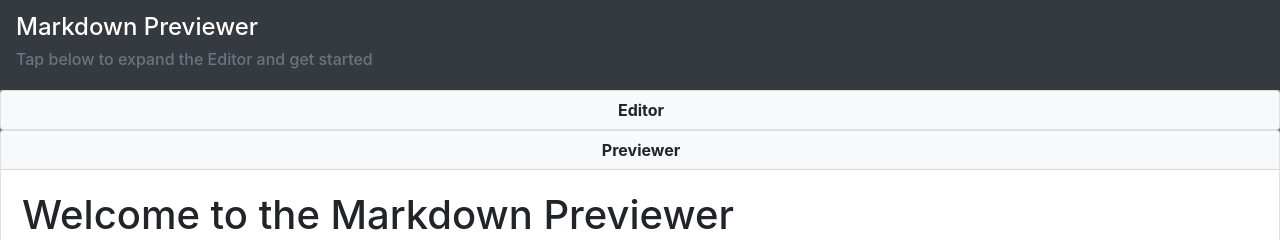
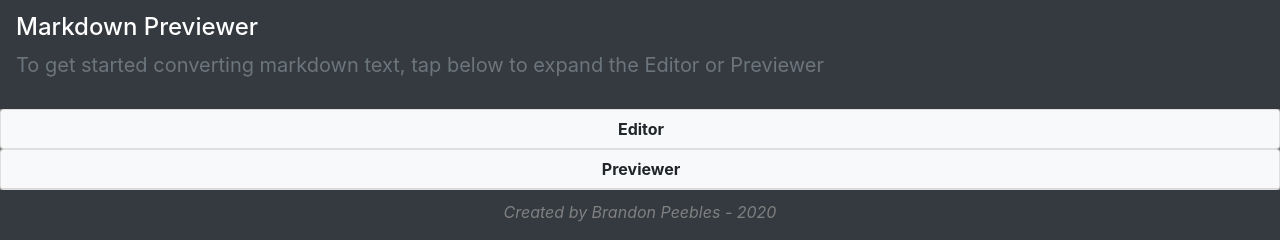
Before and after one commit to peeblesbrandon/fcc-markdown-previewer, a React (Create React App) app: page / in a window 1280 px wide. Shown: the top 240 px of the page. Built offline with nearby package versions, Linux system fonts and the light colour scheme.

Commit message:
adjust text-wrap and default accordion setting

```diff
--- a/src/components/App/App.js
+++ b/src/components/App/App.js
@@ -38,11 +38,11 @@ It goes on multiple lines\n
   render() {
     console.log("This is the process.env", process.env.PUBLIC_URL)
     return (
-      <div className="container-fluid m-0 p-0">
-        <Navbar fluid fixed="sticky" bg="dark" variant="dark">
-          <Navbar.Brand>
-            <h4 className="h4">Markdown Previewer</h4>
-            <h6 className="text-light text-muted">Tap below to expand the Editor and get started</h6>
+      <div className="container fluid m-0 p-0 vw-100">
+        <Navbar fixed="sticky" bg="dark" variant="dark">
+          <Navbar.Brand className="text-break vw-100">
+            <h4 className="d-block">Markdown Previewer</h4>
+            <p className="d-block text-light text-muted text-break">To get started converting markdown text, tap below to expand the Editor or Previewer</p>
           </Navbar.Brand>
         </Navbar>
         <Accordion defaultActiveKey="1">
@@ -59,7 +59,7 @@ It goes on multiple lines\n
             </Accordion.Collapse>
           </Card>
         </Accordion>
-        <Accordion defaultActiveKey="0">
+        <Accordion defaultActiveKey="1">
           <Card>
             <Card.Header className="p-0 m-0">
               <Accordion.Toggle as={Button} variant="light" eventKey="0">
--- a/src/components/Editor/Editor.css
+++ b/src/components/Editor/Editor.css
@@ -3,3 +3,7 @@
     color: greenyellow;
     width: 100%;
 }
+
+.navbar {
+    word-wrap: break-word;
+}
```
